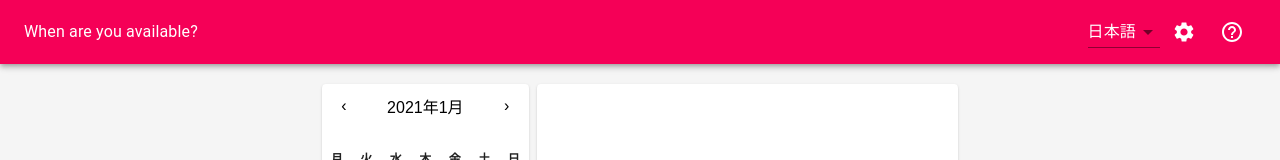
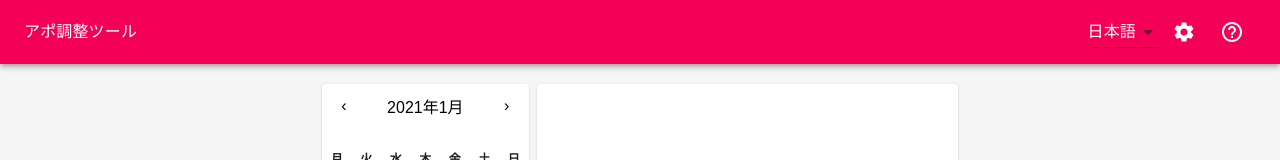
Before and after one commit to ryu-codes/react-scheduler, a React (Create React App) app: page / in a window 1280 px wide. Shown: the top 160 px of the page. Built offline with nearby package versions, Linux system fonts and the light colour scheme.

Commit message:
added multi lang title

```diff
--- a/src/HowToDialog.js
+++ b/src/HowToDialog.js
@@ -39,7 +39,7 @@ const HowToDialog = () => {
       <ol>
         <li>Choose dates to schedule an appointment from the calendar.</li>
         <li>Adjust your availability for each date in the list.</li>
-        <li>Click the COPY button and paste it in email!</li>
+        <li>Click the COPY button and paste it in email! (or anywhere)</li>
       </ol>
     ),
   };
--- a/src/Navbar.js
+++ b/src/Navbar.js
@@ -18,10 +18,15 @@ const Navbar = ({ setPreSentence, resetToDefaultPresentence }) => {
     resetToDefaultPresentence(val);
   };
 
+  const titleText = {
+    jp: "アポ調整ツール",
+    en: "When Is Good?",
+  };
+
   return (
     <AppBar color={"secondary"} position={"static"} style={{ height: "64px" }}>
       <Toolbar>
-        <Typography style={{ flexGrow: 1 }}>When are you available?</Typography>
+        <Typography style={{ flexGrow: 1 }}>{titleText[language]}</Typography>
         <Select
           value={language}
           onChange={(e) => {
```
Also changed, not shown: 1 other file (tests, documents, lock files or other folders).
